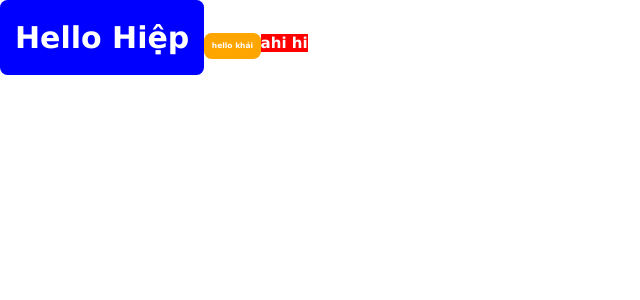
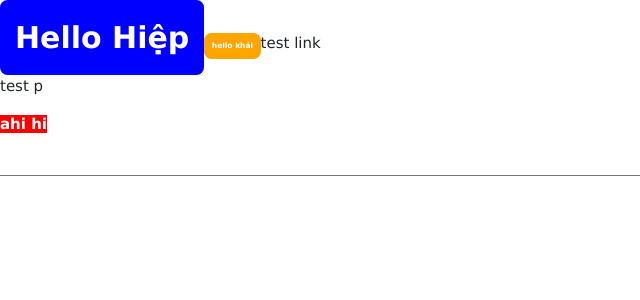
Before and after one commit to HiepHoang2190/Cyber-Reactjs-Componet-K3, a React (Create React App) app in the folder react-component-k3/: page / in a window 1280 px wide. Shown: the top 300 px of the page, without its empty margins (0-640 px from the left). Built offline with nearby package versions, Linux system fonts and the light colour scheme.

Commit message:
ReactJs-K3:Lesson 10: Styled Component Styling prop scss

```diff
--- a/react-component-k3/src/JSS_StyledComponent/Components/Link.js
+++ b/react-component-k3/src/JSS_StyledComponent/Components/Link.js
@@ -9,7 +9,7 @@ import React from 'react'
 // let {className,children} = props;
 
 export const Link = ({ className, children, ...restProps }) => (
-    <a className={className}  >
+    <a className={className} {...restProps}  >
         {children}
     </a>
 )
--- /dev/null
+++ b/react-component-k3/src/JSS_StyledComponent/Components/TextField.js
@@ -0,0 +1,6 @@
+import styled from 'styled-components';
+
+
+export const TextField = styled.input`
+    color:${props => props.inputColor || 'red'}};
+`
--- a/react-component-k3/src/JSS_StyledComponent/DemoJSS/DemoJSS.js
+++ b/react-component-k3/src/JSS_StyledComponent/DemoJSS/DemoJSS.js
@@ -1,14 +1,18 @@
 import React, { Component } from 'react';
 import { Button, SmallButton } from '../Components/Button';
-import { StyledLink, Link } from '../Components/Link'
-
+import { StyledLink, Link } from '../Components/Link';
+import { TextField } from '../Components/TextField';
 class DemoJSS extends Component {
     render() {
         return (
             <div>
                 <Button className="button_style" bgPrimary fontSize2x >Hello Hiệp</Button>
                 <SmallButton>hello khải</SmallButton>
-                <StyledLink>ahi hi</StyledLink>
+                <Link>test link<p>test p</p></Link>
+                <StyledLink id="abc" name="abc123">ahi hi</StyledLink>
+                <TextField inputColor="green">
+
+                </TextField>
             </div>
         );
     }
```
